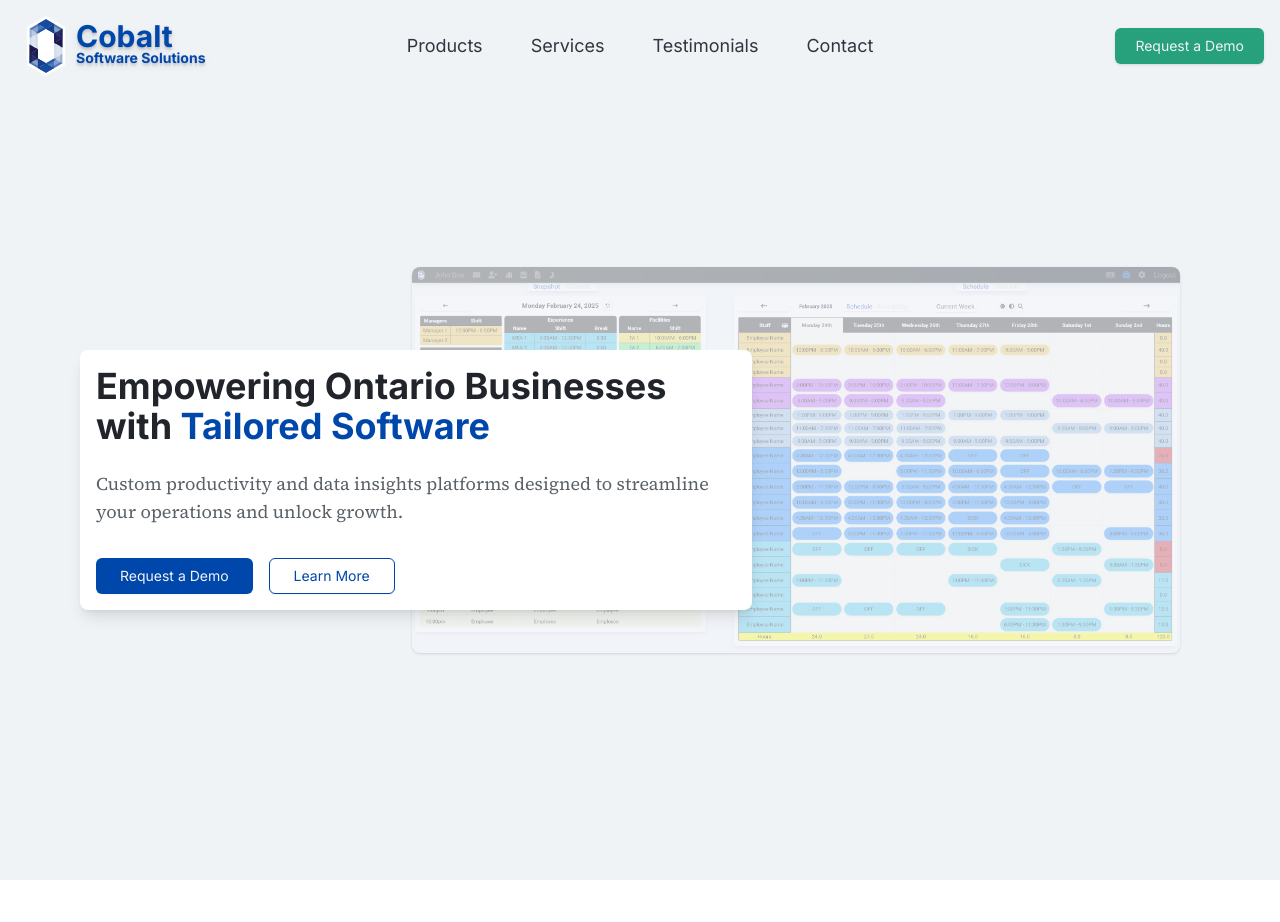
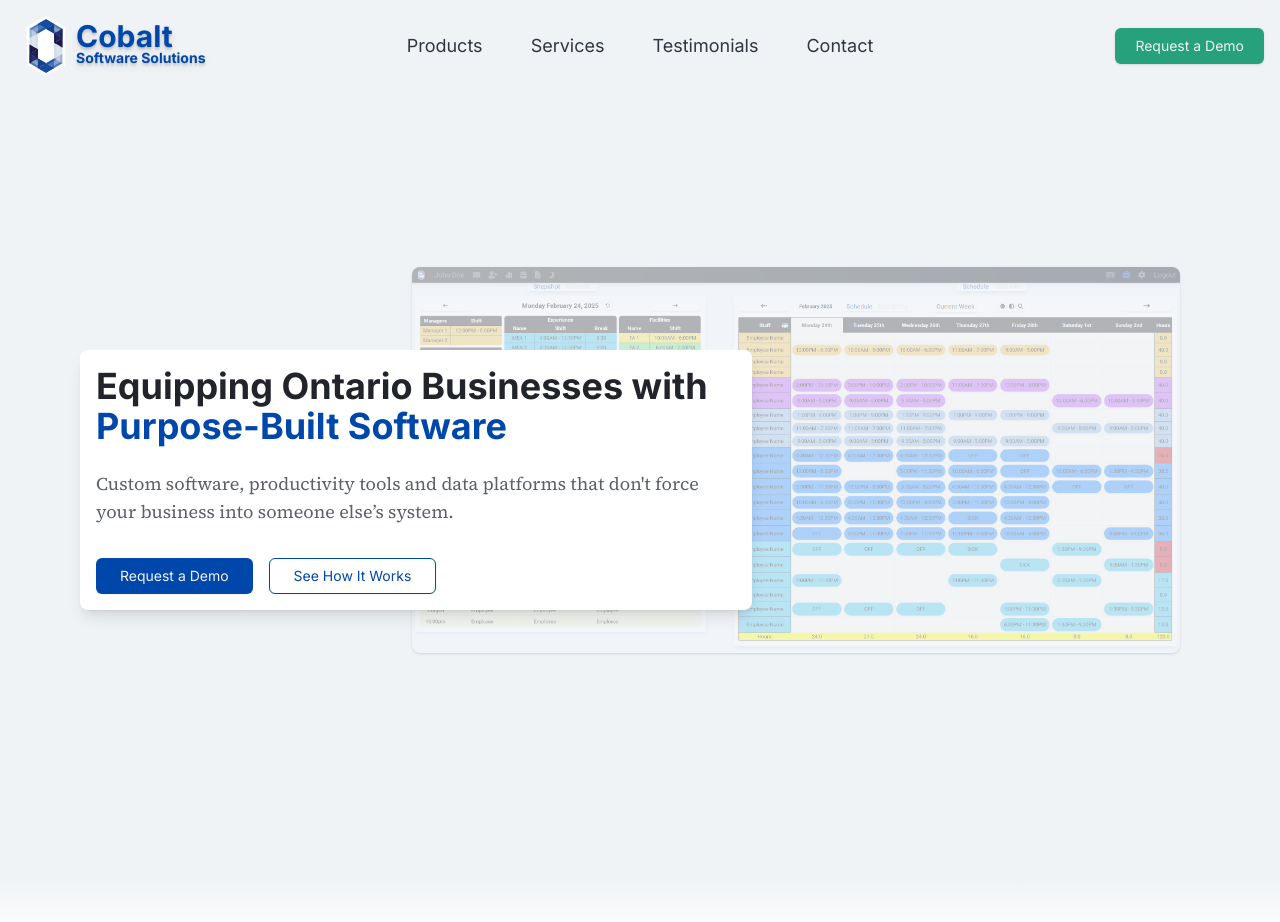
Before and after one commit to Zinazero/cobalt-site, a Next.js app: page / in a window 1280 px wide. Shown: the top 922 px of the page. Built offline with nearby package versions, Linux system fonts and the light colour scheme.

Commit message:
styles: imrpove section transitions using gradients

```diff
--- a/src/sections/CobaltAxis.tsx
+++ b/src/sections/CobaltAxis.tsx
@@ -71,6 +71,8 @@ export const CobaltAxis = () => {
   ];
 
   return (
+    <>
+      <div className="h-14 bg-linear-to-b from-light to-white" />
       <section id="cobalt-axis" className="min-h-screen bg-white py-10 px-6">
         <div className="max-w-450 mx-auto">
           <div className="text-center mb-16">
@@ -107,5 +109,7 @@ export const CobaltAxis = () => {
           </div>
         </div>
       </section>
+      <div className="h-14 bg-linear-to-t from-light to-white" />
+    </>
   );
 };
--- a/src/sections/Hero.tsx
+++ b/src/sections/Hero.tsx
@@ -36,11 +36,10 @@ export const Hero = () => {
       <div className="container mx-auto px-6 lg:px-20 text-center lg:text-left relative z-10">
         <div className="max-w-2xl mx-auto lg:mx-0 bg-white rounded-lg overflow-hidden shadow-lg p-4">
           <h1 className="text-4xl font-bold text-dark mb-6">
-            Empowering Ontario Businesses with <span className="text-cobalt">Tailored Software</span>
+            Equipping Ontario Businesses with <span className="text-cobalt">Purpose-Built Software</span>
           </h1>
           <p className="text-grey mb-8">
-            Custom productivity and data insights platforms designed to streamline your operations and unlock
-            growth.
+            Custom software, productivity tools and data platforms that don't force your business into someone else’s system.
           </p>
           <div className="flex justify-center lg:justify-start gap-4">
             <DemoButton className="bg-cobalt hover:bg-cobalt-hover px-6 " />
@@ -49,7 +48,7 @@ export const Hero = () => {
                 href="#consulting"
                 className={` !bg-white !text-cobalt border !border-cobalt px-6 py-3 rounded-md hover:!bg-cobalt-hover hover:!border-cobalt-hover hover:!text-white transition`}
               >
-                Learn More
+                See How It Works
               </a>
             </Button>
           </div>
--- a/src/sections/Testimonials.tsx
+++ b/src/sections/Testimonials.tsx
@@ -38,6 +38,8 @@ export const Testimonials = () => {
   ];
 
   return (
+    <>
+    <div className="h-14 bg-linear-to-b from-light to-white" />
     <section id="testimonials" className="flex flex-col items-center py-30 bg-white px-6">
       <div className="text-center mb-12">
         <h2 className="text-4xl text-cobalt font-bold">
@@ -67,5 +69,7 @@ export const Testimonials = () => {
         })}
       </div>
     </section>
+    <div className="h-14 bg-linear-to-t from-light to-white" />
+    </>
   );
 };
```
Lines whose indentation alone changed are shown as unchanged.
